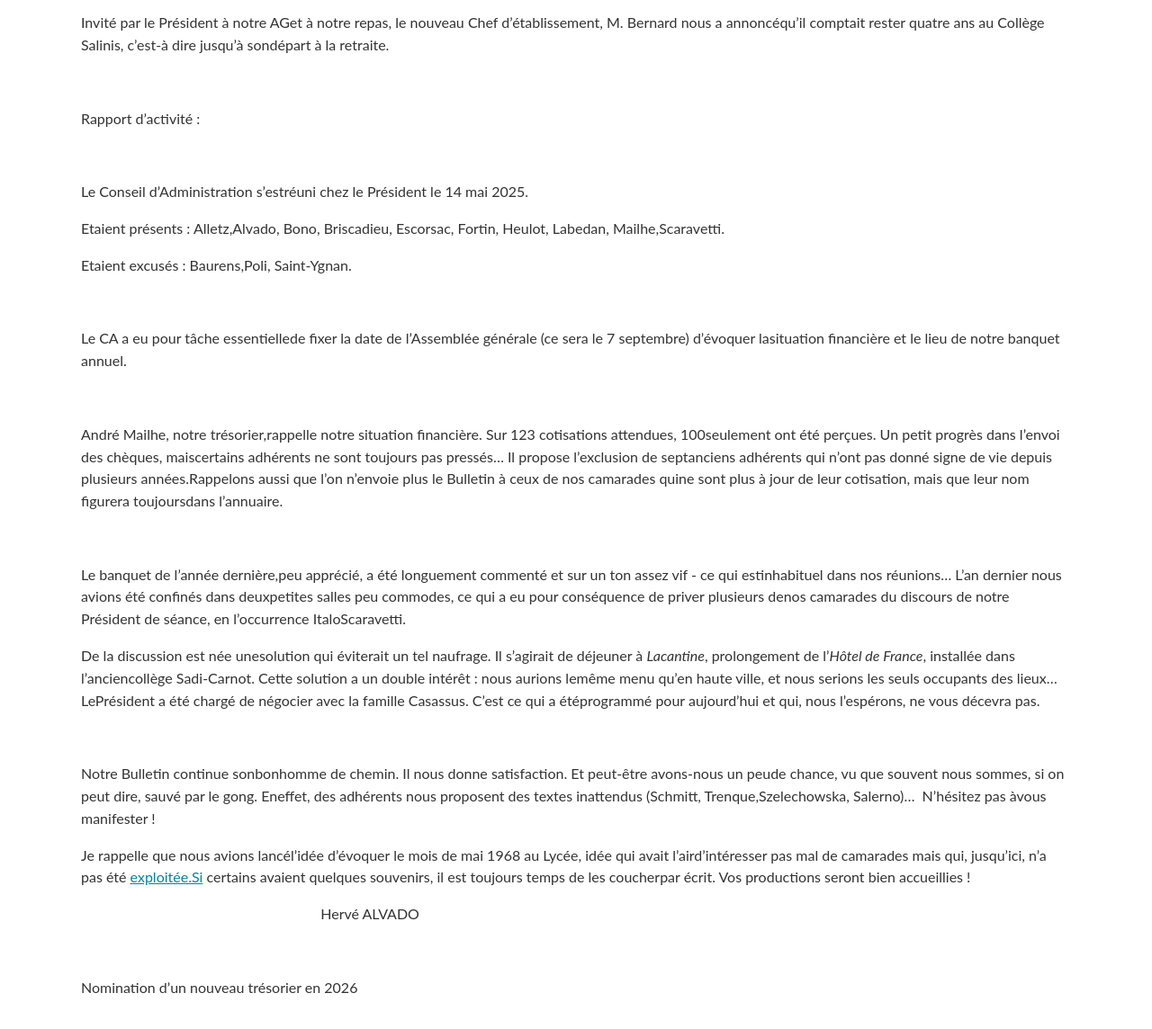
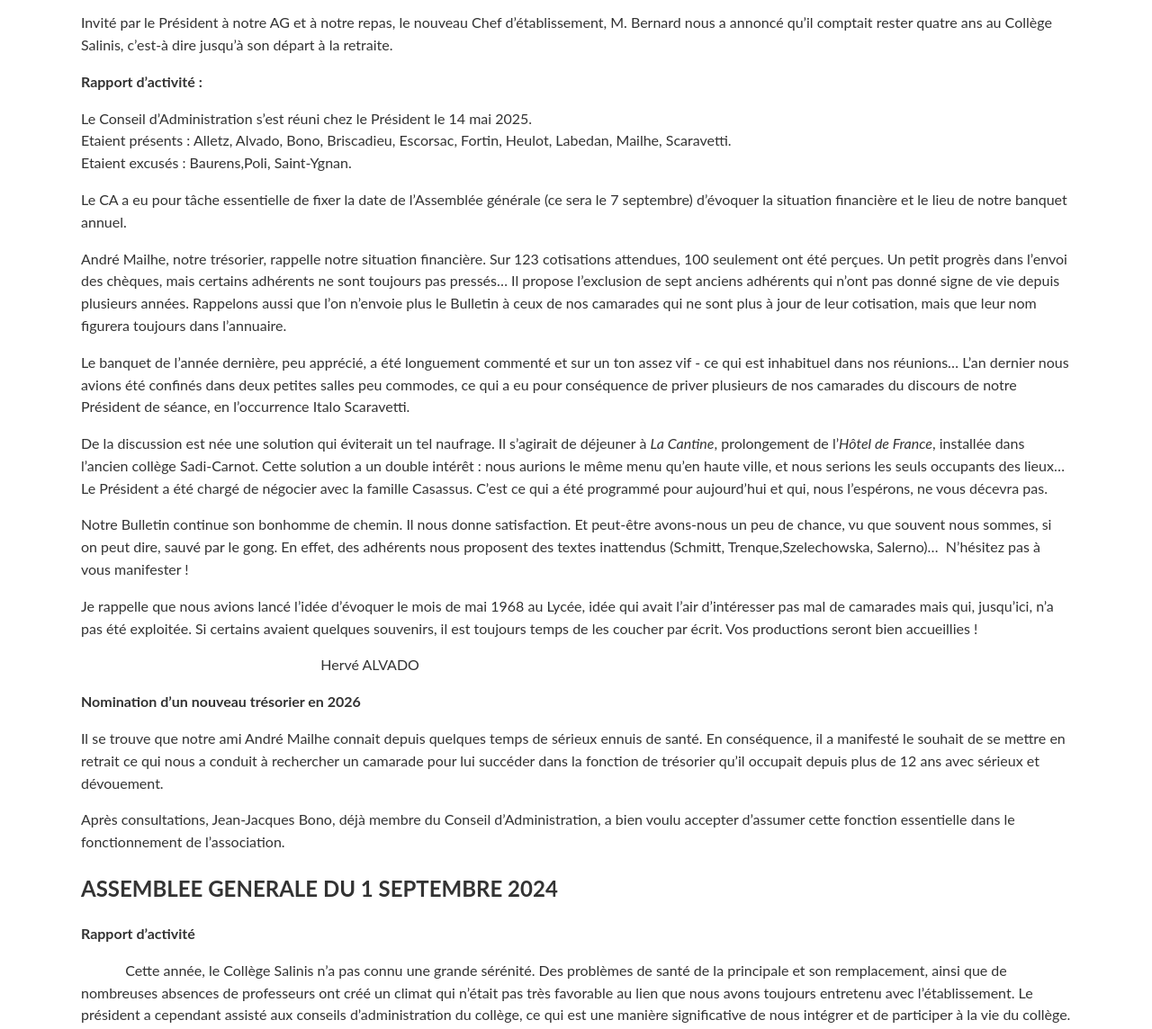
Before and after one commit to aaaela-auch/aaaela-auch, an Eleventy site: page src/pages/evenements.md in a window 1280 px wide. Shown: the part 431-1575 px from the top of the page at 90% size. Built offline with nearby package versions, Linux system fonts and the light colour scheme; Eleventy itself is replaced by a stand-in of ours; files that its build step writes are made by us from their sources.

Commit message:
Mise à jour de evenements

```diff
--- a/src/pages/evenements.md
+++ b/src/pages/evenements.md
@@ -8,51 +8,33 @@ ordre: 7
 
 Comme chaque année, Maurice Alletz a ouvert l’AG de notre Association avec des mots de bienvenue, et une pensée pour nos camarades récemment disparus. Il a aussi innové en annonçant la nomination d’un nouveau principal qui a toutes les chances de rester - ce qui met fin au cortège des principaux provisoires que nous avons connu...
 
-Invité par le Président à notre AGet à notre repas, le nouveau Chef d’établissement, M. Bernard nous a annoncéqu’il comptait rester quatre ans au Collège Salinis, c’est-à dire jusqu’à sondépart à la retraite.
+Invité par le Président à notre AG et à notre repas, le nouveau Chef d’établissement, M. Bernard nous a annoncé qu’il comptait rester quatre ans au Collège Salinis, c’est-à dire jusqu’à son départ à la retraite.
 
+**Rapport d’activité :**
 
-
-Rapport d’activité :
-
-
-
-Le Conseil d’Administration s’estréuni chez le Président le 14 mai 2025.
-
-Etaient présents : Alletz,Alvado, Bono, Briscadieu, Escorsac, Fortin, Heulot, Labedan, Mailhe,Scaravetti.
-
+Le Conseil d’Administration s’est réuni chez le Président le 14 mai 2025.\
+Etaient présents : Alletz, Alvado, Bono, Briscadieu, Escorsac, Fortin, Heulot, Labedan, Mailhe, Scaravetti.\
 Etaient excusés : Baurens,Poli, Saint-Ygnan.
 
+Le CA a eu pour tâche essentielle de fixer la date de l’Assemblée générale (ce sera le 7 septembre) d’évoquer la situation financière et le lieu de notre banquet annuel.
 
+André Mailhe, notre trésorier, rappelle notre situation financière. Sur 123 cotisations attendues, 100 seulement ont été perçues. Un petit progrès dans l’envoi des chèques, mais certains adhérents ne sont toujours pas pressés… Il propose l’exclusion de sept anciens adhérents qui n’ont pas donné signe de vie depuis plusieurs années. Rappelons aussi que l’on n’envoie plus le Bulletin à ceux de nos camarades qui ne sont plus à jour de leur cotisation, mais que leur nom figurera toujours dans l’annuaire.
 
-Le CA a eu pour tâche essentiellede fixer la date de l’Assemblée générale (ce sera le 7 septembre) d’évoquer lasituation financière et le lieu de notre banquet annuel.
+Le banquet de l’année dernière, peu apprécié, a été longuement commenté et sur un ton assez vif - ce qui est inhabituel dans nos réunions… L’an dernier nous avions été confinés dans deux petites salles peu commodes, ce qui a eu pour conséquence de priver plusieurs de nos camarades du discours de notre Président de séance, en l’occurrence Italo Scaravetti.
 
+De la discussion est née une solution qui éviterait un tel naufrage. Il s’agirait de déjeuner à *La Cantine*, prolongement de l’*Hôtel de France*, installée dans l’ancien collège Sadi-Carnot. Cette solution a un double intérêt : nous aurions le même menu qu’en haute ville, et nous serions les seuls occupants des lieux… Le Président a été chargé de négocier avec la famille Casassus. C’est ce qui a été programmé pour aujourd’hui et qui, nous l’espérons, ne vous décevra pas.
 
+Notre Bulletin continue son bonhomme de chemin. Il nous donne satisfaction. Et peut-être avons-nous un peu de chance, vu que souvent nous sommes, si on peut dire, sauvé par le gong. En effet, des adhérents nous proposent des textes inattendus (Schmitt, Trenque,Szelechowska, Salerno)…  N’hésitez pas à vous manifester !
 
-André Mailhe, notre trésorier,rappelle notre situation financière. Sur 123 cotisations attendues, 100seulement ont été perçues. Un petit progrès dans l’envoi des chèques, maiscertains adhérents ne sont toujours pas pressés… Il propose l’exclusion de septanciens adhérents qui n’ont pas donné signe de vie depuis plusieurs années.Rappelons aussi que l’on n’envoie plus le Bulletin à ceux de nos camarades quine sont plus à jour de leur cotisation, mais que leur nom figurera toujoursdans l’annuaire.
-
-
-
-Le banquet de l’année dernière,peu apprécié, a été longuement commenté et sur un ton assez vif - ce qui estinhabituel dans nos réunions… L’an dernier nous avions été confinés dans deuxpetites salles peu commodes, ce qui a eu pour conséquence de priver plusieurs denos camarades du discours de notre Président de séance, en l’occurrence ItaloScaravetti.
-
-De la discussion est née unesolution qui éviterait un tel naufrage. Il s’agirait de déjeuner à *Lacantine*, prolongement de l’*Hôtel de France*, installée dans l’anciencollège Sadi-Carnot. Cette solution a un double intérêt : nous aurions lemême menu qu’en haute ville, et nous serions les seuls occupants des lieux… LePrésident a été chargé de négocier avec la famille Casassus. C’est ce qui a étéprogrammé pour aujourd’hui et qui, nous l’espérons, ne vous décevra pas.
-
-
-
-Notre Bulletin continue sonbonhomme de chemin. Il nous donne satisfaction. Et peut-être avons-nous un peude chance, vu que souvent nous sommes, si on peut dire, sauvé par le gong. Eneffet, des adhérents nous proposent des textes inattendus (Schmitt, Trenque,Szelechowska, Salerno)…  N’hésitez pas àvous manifester !
-
-Je rappelle que nous avions lancél’idée d’évoquer le mois de mai 1968 au Lycée, idée qui avait l’aird’intéresser pas mal de camarades mais qui, jusqu’ici, n’a pas été exploitée.Si certains avaient quelques souvenirs, il est toujours temps de les coucherpar écrit. Vos productions seront bien accueillies !
+Je rappelle que nous avions lancé l’idée d’évoquer le mois de mai 1968 au Lycée, idée qui avait l’air d’intéresser pas mal de camarades mais qui, jusqu’ici, n’a pas été exploitée. Si certains avaient quelques souvenirs, il est toujours temps de les coucher par écrit. Vos productions seront bien accueillies !
 
                                                                  Hervé ALVADO
 
+**Nomination d’un nouveau trésorier en 2026**
 
+Il se trouve que notre ami André Mailhe connait depuis quelques temps de sérieux ennuis de santé. En conséquence, il a manifesté le souhait de se mettre en retrait ce qui nous a conduit à rechercher un camarade pour lui succéder dans la fonction de trésorier qu’il occupait depuis plus de 12 ans avec sérieux et dévouement.
 
-Nomination d’un nouveau trésorier en 2026
-
-
-
-Il se trouve que notre ami AndréMailhe connait depuis quelques temps de sérieux ennuis de santé. Enconséquence, il a manifesté le souhait de se mettre en retrait ce qui nous aconduit à rechercher un camarade pour lui succéder dans la fonction de trésorierqu’il occupait depuis plus de 12 ans avec sérieux et dévouement.
-
-Après consultations, Jean-JacquesBono, déjà membre du Conseil d’Administration, a bien voulu accepter d’assumercette fonction essentielle dans le fonctionnement de l’association.
+Après consultations, Jean-Jacques Bono, déjà membre du Conseil d’Administration, a bien voulu accepter d’assumer cette fonction essentielle dans le fonctionnement de l’association.
 
 
 
@@ -64,8 +46,8 @@ Après consultations, Jean-JacquesBono, déjà membre du Conseil d’Administrat
 
 **Conseil d’Administration  de l’Association**
 
-                                    La principale décision qui a été prise, a été de fermer le compte de trésorerie de l’Association des jeunes filles de Carnot, inactif depuis l’épidémie de Covid. Les sommes récupérées ont été versées à l’actif de notre trésorerie et au compte de l’association de Carnot.
-            Nous avons parlé aussi des difficultés qu’éprouve notre trésorier et des moyens de remédier à ces difficultés. Une date-butoir pour le paiement des cotisations a été mise en place.
+La principale décision qui a été prise, a été de fermer le compte de trésorerie de l’Association des jeunes filles de Carnot, inactif depuis l’épidémie de Covid. Les sommes récupérées ont été versées à l’actif de notre trésorerie et au compte de l’association de Carnot.
+Nous avons parlé aussi des difficultés qu’éprouve notre trésorier et des moyens de remédier à ces difficultés. Une date-butoir pour le paiement des cotisations a été mise en place.
 
 **Renouvellement des membres du CA**
 
```
